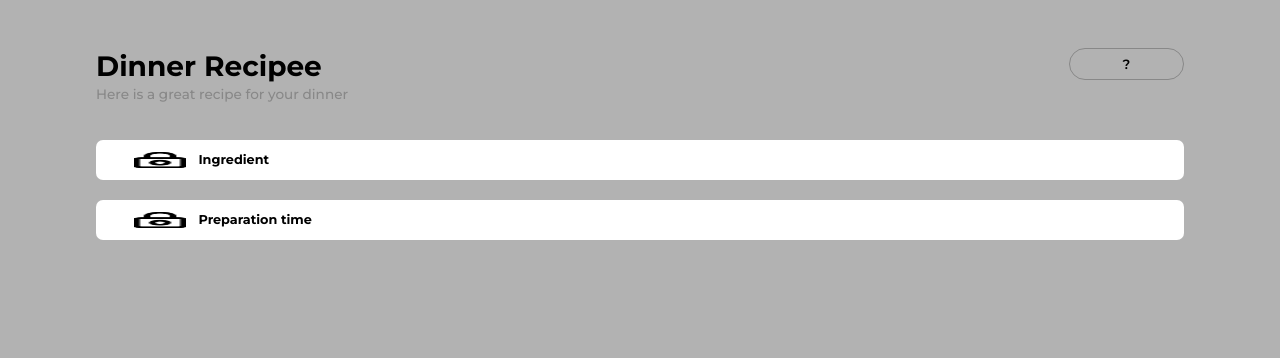
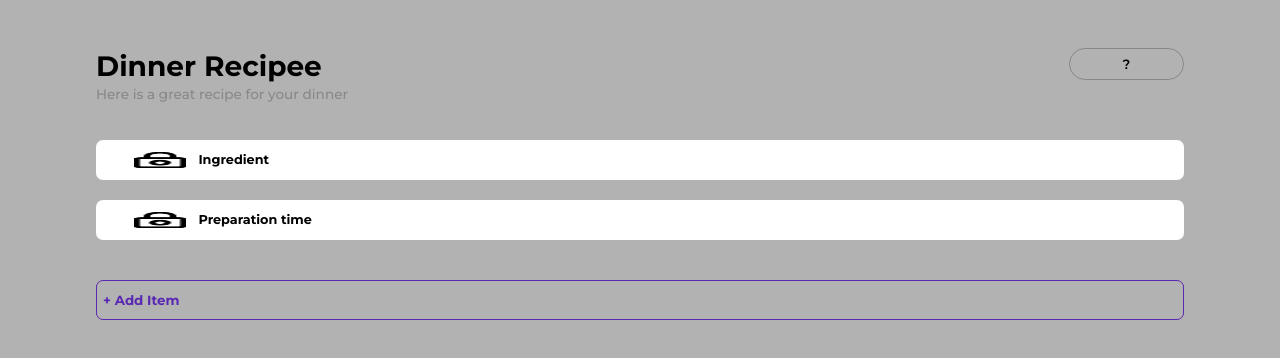
Before and after one commit to peterjoachym/spellz-test, a React (Create React App) app: page /dinner in a window 1280 px wide. Shown: the top 358 px of the page. Built offline with nearby package versions, Linux system fonts and the light colour scheme.

Commit message:
add: AddItem button added and css adjusted

```diff
--- a/src/components/AddItemButton/AddItemButton.jsx
+++ b/src/components/AddItemButton/AddItemButton.jsx
@@ -1,9 +1,13 @@
-import React from 'react'
+import React from "react";
 
 const AddItemButton = () => {
   return (
-    <div>AddItemButton</div>
-  )
-}
+    <div className="add__item__button__container">
+      <button className="add__item__button" type="button" onClick="">
+        + Add Item
+      </button>
+    </div>
+  );
+};
 
-export default AddItemButton
+export default AddItemButton;
--- a/src/pages/DinnerPage/DinnerPage.css
+++ b/src/pages/DinnerPage/DinnerPage.css
@@ -88,3 +88,21 @@
   z-index: 1;
   margin-left: 3vw;
 }
+
+.add__item__button__container{
+  width:85vw;
+  height:5vh;
+  margin-top: 5vh;
+}
+
+.add__item__button{
+  width: 100%;
+  height: 100%;
+  border:1px solid var(--button-background-color);
+  border-radius: 7px;
+  background-color: var(--transparent-background);
+  color: var(--button-background-color);
+  font-weight: 700;
+  font-family: Montserrat, sans-serif;
+  text-align: left;
+}
--- a/src/pages/DinnerPage/DinnerPage.jsx
+++ b/src/pages/DinnerPage/DinnerPage.jsx
@@ -2,12 +2,16 @@ import React from "react";
 import DinnerHeader from "../../components/DinnerHeader/DinnerHeader";
 import "./DinnerPage.css";
 import Items from "../../components/Items/Items";
+import AddItemButton from "../../components/AddItemButton/AddItemButton";
 
 const DinnerPage = () => {
-  return <div className="dinner__page__container">
-    <DinnerHeader/>
-    <Items/>
-  </div>;
+  return (
+    <div className="dinner__page__container">
+      <DinnerHeader />
+      <Items />
+      <AddItemButton />
+    </div>
+  );
 };
 
 export default DinnerPage;
```
